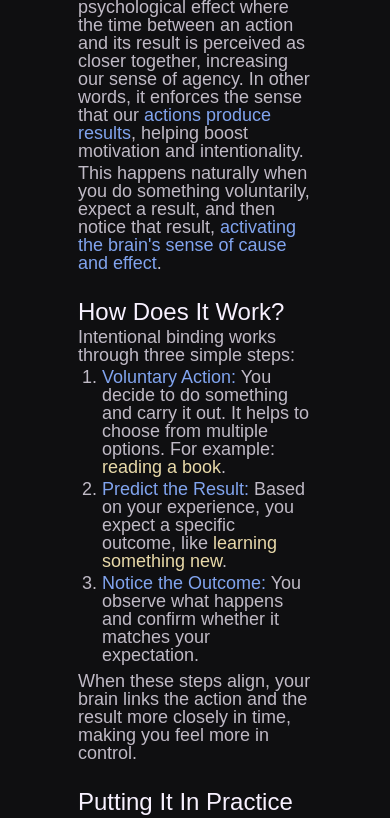
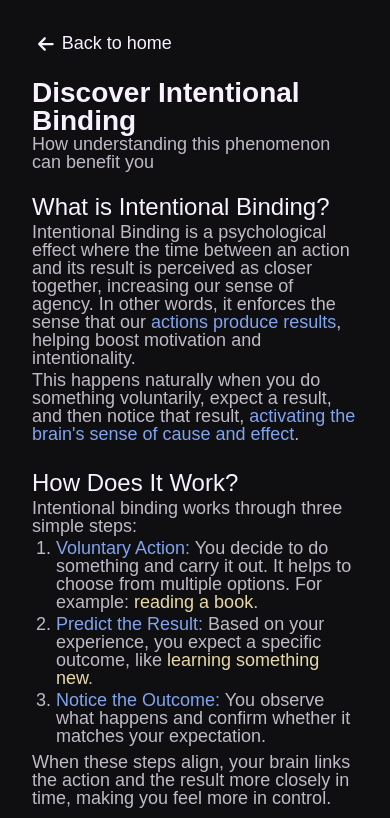
Before and after one commit to dzbarcea/a-simple-follow-through-app, a React (Create React App) app: page /learn in a window 390 px wide. Shown: the top 818 px of the page. Built offline with nearby package versions, Linux system fonts and the light colour scheme; a web font is replaced by a local one.

Commit message:
all pages are now responsive

```diff
--- a/src/common-styles.css
+++ b/src/common-styles.css
@@ -128,6 +128,21 @@ input {
     background-color: var(--night);
 }
 
+.scroll-container {
+    display: flex;
+    align-items: center;
+    justify-content: center;
+
+    padding: 10rem;
+    min-height: 100%;
+    width: 100%;
+    background-color: var(--night);
+
+    @media screen and (max-width: 767px) {
+        padding: 2rem;
+    }
+}
+
 .body-container {
     display: flex;
     flex-direction: column;
@@ -139,6 +154,8 @@ input {
     padding: 5rem 2rem;
 
     @media screen and (max-width: 767px) {
+        padding: 3rem 2rem;
+        gap: 1.5rem;
         width: 100%;
     }
 }
--- a/src/components/ActionSelector/ActionSelector.css
+++ b/src/components/ActionSelector/ActionSelector.css
@@ -19,6 +19,10 @@
     border-radius: 2rem;
 
     background: var(--primary-dark);
+
+    @media screen and (max-width: 767px) {
+        padding: 0.5rem 1.25rem;
+    }
 }
 
 .selection:hover {
@@ -98,8 +102,6 @@
     align-items: center;
     flex: 1;
 
-    font-size: 1.25rem;
-
     padding: 0.625rem 2rem;
     border-radius: 2rem;
 
--- a/src/components/Header/Header.css
+++ b/src/components/Header/Header.css
@@ -7,6 +7,7 @@
 }
 
 .nav-container {
+    padding-left: 1rem;
     display: flex;
     flex-direction: column;
     gap: 1rem;
--- a/src/pages/Learn.tsx
+++ b/src/pages/Learn.tsx
@@ -11,7 +11,7 @@ const Learn = () => {
     }
 
     return (
-        <div className='bg-container content-container pd-20'>
+        <div className='scroll-container content-container'>
             <button type='button' className='back-button' onClick={handleBackNavigation}>
                 <FontAwesomeIcon icon={faArrowLeft}/>
                 Back to home
```
